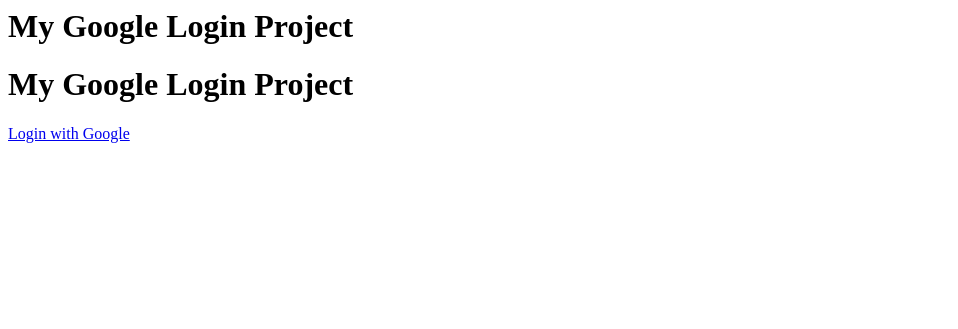
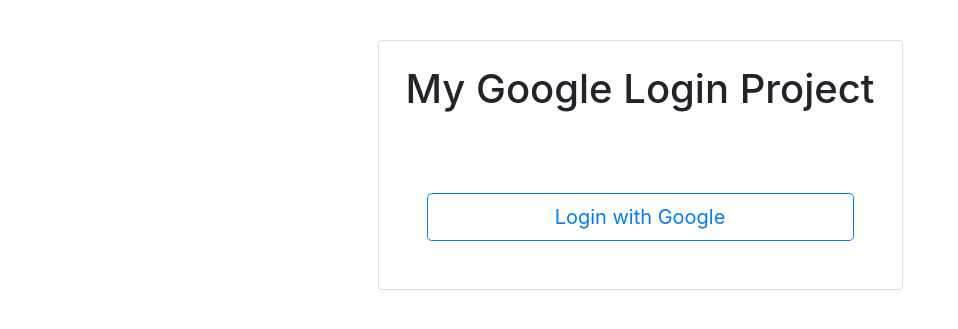
Before and after one commit to kimberlyvo21/Adv-Software-Project, a Django app: page / in a window 1280 px wide. Shown: the top 329 px of the page, without its empty margins (0-958 px from the left). Run offline with Django 3.2, Linux system fonts and the light colour scheme; some libraries are stand-ins or nearby versions.

Commit message:
styling the login integration

```diff
--- a/social_app/templates/social_app/index.html
+++ b/social_app/templates/social_app/index.html
@@ -1,17 +1,32 @@
 {% load socialaccount %}
 <html>
   <head>
+    <!----- Linking bootstrap-->
+    <link rel="stylesheet" href="https://cdn.jsdelivr.net/npm/bootstrap@4.6.0/dist/css/bootstrap.min.css" integrity="sha384-B0vP5xmATw1+K9KRQjQERJvTumQW0nPEzvF6L/Z6nronJ3oUOFUFpCjEUQouq2+l" crossorigin="anonymous">
     <title>Google Registration</title>
+
+    <!------Linking style sheet-->
+    <link rel="stylesheet" href="styles.css">
   </head>
   <body>
-  <h1>My Google Login Project</h1>
+  <!----<h1>My Google Login Project</h1>--->
   {% if user.is_authenticated %}
-  <p>Welcome, {{ user.username }} !</p>
+  <div class= "container p-2">
+    <h1>Welcome, {{ user.username }} !</h1>
+  </div>
 
   {% else %}
-  <h1>My Google Login Project</h1>
-  <a href="{% provider_login_url 'google' %}">Login with Google</a>
-  {% endif %}
+    <div class ="container">
+      <div class = "col-10 center">
+        <div class = "card">
+          <h1 class = "p-4" align ="center" >My Google Login Project</h1>
+            <button type="button" class ="btn btn-outline-primary btn-lg m-5">
+              <a href="{% provider_login_url 'google' %}">Login with Google</a>
+            </button>
+        </div>
+        {% endif %}
+      </div>
+    </div>
+  </body>
 
-  </body>
 </html>
--- /dev/null
+++ b/social_app/templates/social_app/styles.css
@@ -0,0 +1,10 @@
+.center {
+    margin: auto;
+    width: 50%;
+    padding-top: 5vh;
+    padding-bottom: 5vh;
+  }
+
+  a:hover{
+      color:white;
+  }
```
